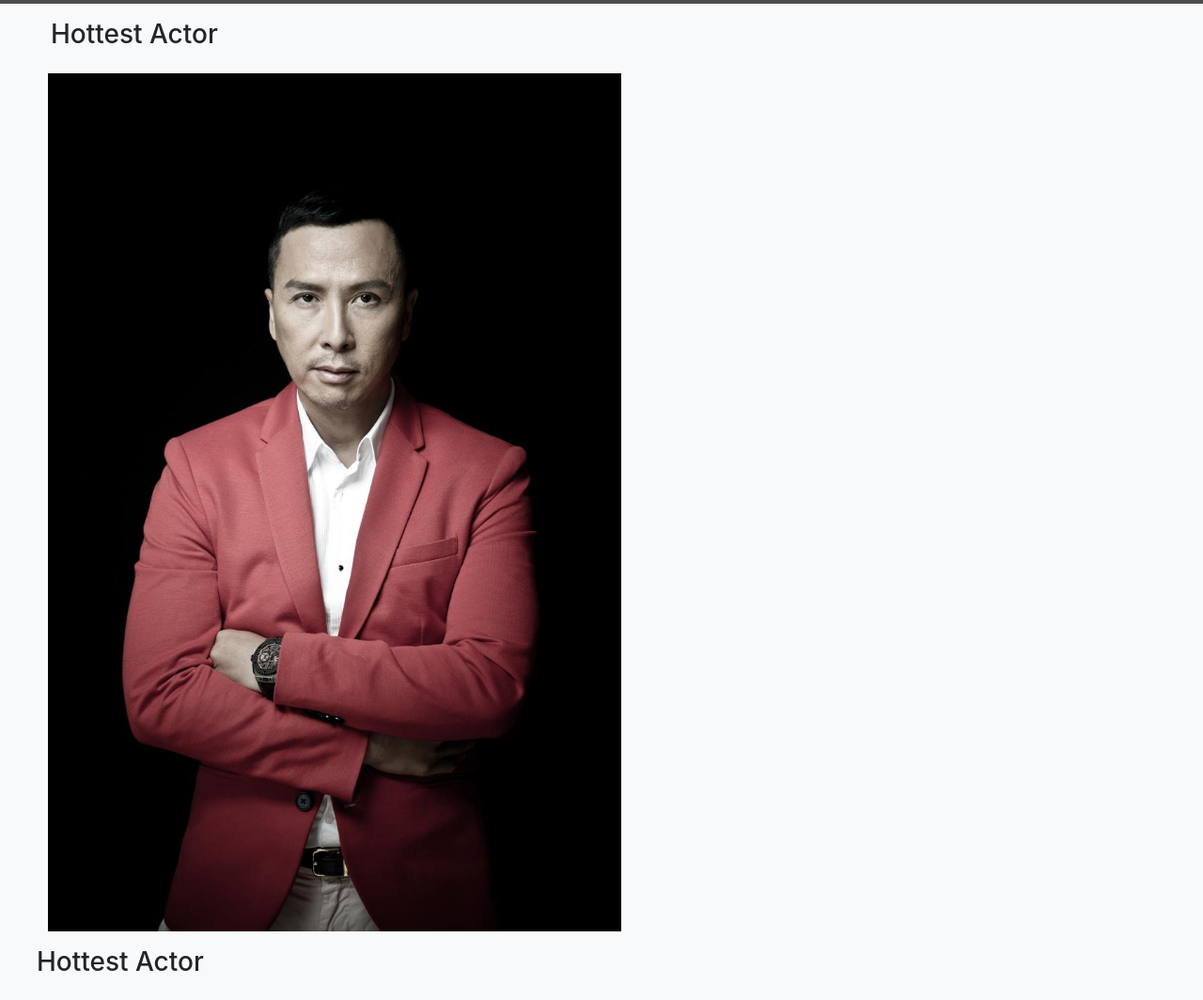
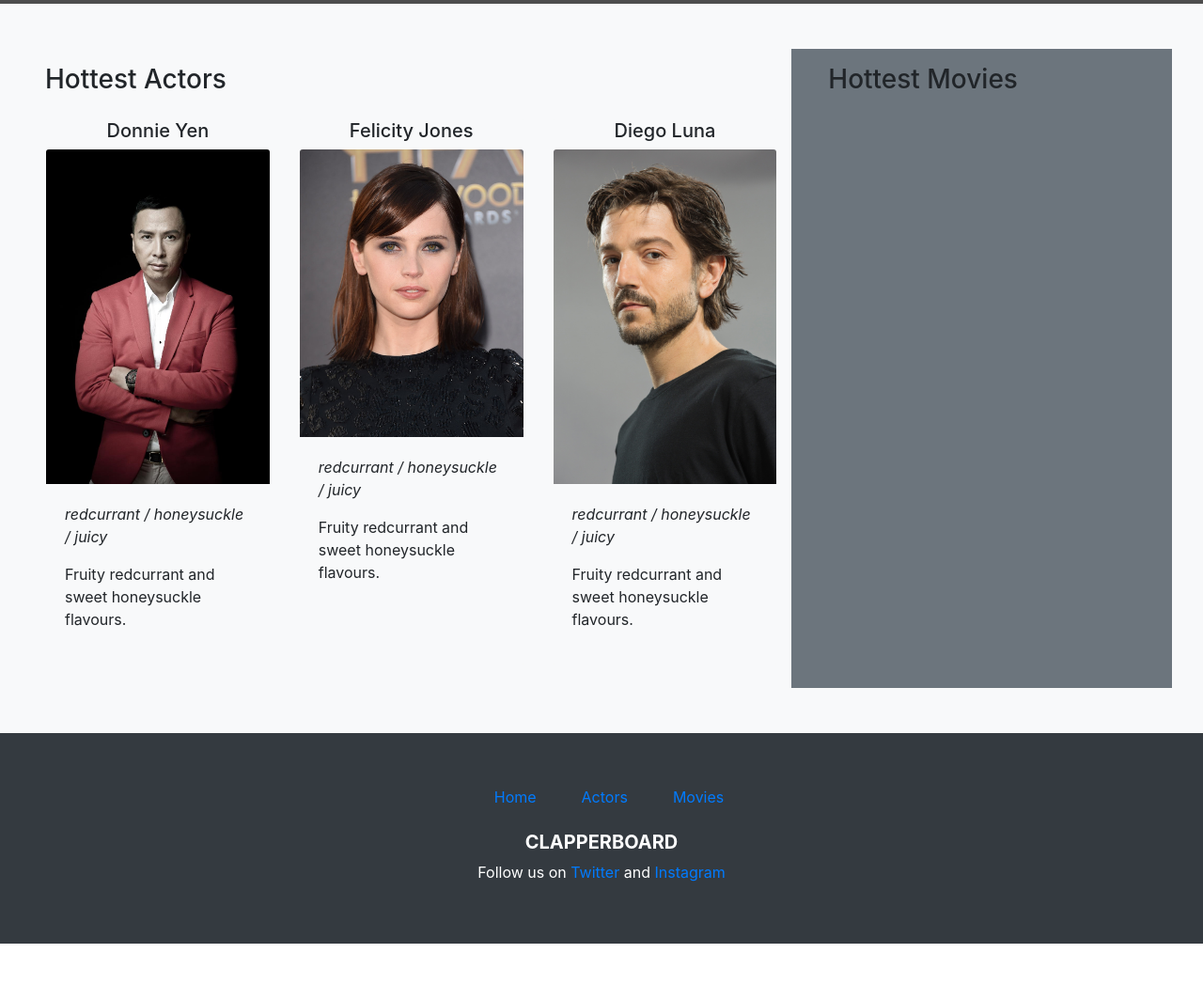
Before and after one commit to BradenLinick/IMDB-proj, a website: page src/assets/index.html in a window 1280 px wide. Shown: the part 300-1364 px from the top of the page at 94% size. After the commit the page ends 1304 px from the top, so only its background shows below. Drawn offline with nearby package versions, Linux system fonts and the light colour scheme; files that its build step writes are made by us from their sources; grey boxes are pictures that could not be loaded.

Commit message:
THings are looking better

```diff
--- a/src/assets/index.html
+++ b/src/assets/index.html
@@ -8,18 +8,16 @@
   <title>Clapperboard</title>
 </head>
 <body>
-  <main role="main">
     <nav id="nav" class="navbar navbar-expand-lg navbar-dark bg-dark p-2">
-          <a href="#"><img src="/img/clapperboardlogo.png" alt="Clapperboard Logo" id="logo" class="mx-2"></a>
+        <a href="index.html"><img src="/img/clapperboardlogo.png" alt="Clapperboard Logo" id="logo" class="mx-2"></a>
         <button class="navbar-toggler" type="button" data-toggle="collapse" data-target="#navbarNavAltMarkup" aria-controls="navbarNavAltMarkup" aria-expanded="false" aria-label="Toggle navigation">
           <span class="navbar-toggler-icon"></span>
         </button>
         <div class="collapse navbar-collapse" id="navbarNavAltMarkup">
           <div class="navbar-nav">
-              <a class="nav-item nav-link active px-2" href="#">Home <span class="sr-only">(current)</span></a>
-              <a class="nav-item nav-link" href="#">Features</a>
-              <a class="nav-item nav-link" href="#">Pricing</a>
-              <a class="nav-item nav-link disabled" href="#">Disabled</a>
+            <a class="nav-item nav-link active px-2" href="index.html">Home <span class="sr-only">(current)</span></a>
+            <a class="nav-item nav-link" href="actor.html">Actors</a>
+            <a class="nav-item nav-link" href="movie.html">Movies</a>
           </div>
           <form class="form-inline pr-3 ml-auto">
               <input class="form-control mr-sm-2" type="search" placeholder="Search" aria-label="Search">
@@ -27,24 +25,76 @@
           </form>
         </div>
       </nav>
+      <main role="main">
+
         <div id="jumbo">
           <div id="overlay">
           <h1 class="display-4 text-white text-center pt-5">Clapperboard</h1>
           </div>
         </div>
-        <div class="container-fluid bg-light">
-          <div class="col">
-              <h3 class="ml-4 py-3">Hottest Actor</h3>
-              <img class="promo" src="/img/donnie-yen.jpg" alt="Donnie Yen">
+
+        <div class="container-fluid bg-light p-5">
+          <div class="row">
+            <div class="col-8">
+                <h3 class="py-3">Hottest Actors</h3>
+
+                <div class="card-deck flex-wrap ghc-coffee-list">
+                    <div class="card bg-light border-light mb-4">
+                      <h5 class="text-center">Donnie Yen</h5>
+                      <img width="100%" class="card-img-top" src="/img/donnie-yen.jpg" alt="Donnie Yen">
+                      <div class="card-body">
+                        <p class="font-italic">redcurrant / honeysuckle / juicy</p>
+                        <p>Fruity redcurrant and sweet honeysuckle flavours. </p>
                       </div>
-          <div class="col">
-            <div class="row">
-              <h3 class="ml-4 py-3">Hottest Actor</h3>
-              <img src="" alt="">
+                    </div>
+                    <div class="card bg-light border-light mb-4">
+                      <h5 class="text-center">Felicity Jones</h5>
+                      <img width="100%" class="card-img-top" src="/img/felicity-jones.jpg" alt="Felicity Jones">
+                      <div class="card-body">
+                        <p class="font-italic">redcurrant / honeysuckle / juicy</p>
+                        <p>Fruity redcurrant and sweet honeysuckle flavours. </p>
+                      </div>
+                    </div>
+                    <div class="card bg-light border-light mb-4">
+                      <h5 class="text-center">Diego Luna</h5>
+                      <img width="100%" class="card-img-top" src="/img/diego-luna.jpg" alt="Diego Luna">
+                      <div class="card-body">
+                        <p class="font-italic">redcurrant / honeysuckle / juicy</p>
+                        <p>Fruity redcurrant and sweet honeysuckle flavours. </p>
+                      </div>
+                    </div>
+                  </div>
+            </div>
+            <div class="col bg-secondary">
+                <h3 class="ml-4 py-3">Hottest Movies</h3>
+
             </div>
           </div>
         </div>
   </main>
+
+  <footer class="ghc-footer bg-dark py-5">
+			<div class="container">
+				<div class="row mb-3">
+					<div class="nav justify-content-center w-100">
+						<a class="nav-item nav-link ml-lg-3" href="/index.html">
+							Home
+						</a>
+						<a class="nav-item nav-link ml-lg-3" href="/actor.html">
+							Actors
+						</a>
+						<a class="nav-item nav-link ml-lg-3" href="/movie.html">
+							Movies
+						</a>
+					</div>
+				</div>
+
+				<div class="row text-white text-center">
+					<h2 class="col-12 text-uppercase h5 font-weight-bold">Clapperboard</h2>
+					<p class="col-12">Follow us on <a href="#">Twitter</a> and <a href="#">Instagram</a></p>
+				</div>
+			</div>
+		</footer>
 
   <script
     src="https://code.jquery.com/jquery-3.3.1.slim.min.js"
--- a/src/scss/_base.scss
+++ b/src/scss/_base.scss
@@ -22,8 +22,6 @@
   height: 12rem;
 }
 
-.promo {
-  width: 50%;
-  height: 60%;
-  margin-left: 1.3rem;
+#center {
+  margin: 0 auto;
 }
```
Lines whose indentation alone changed are shown as unchanged.
